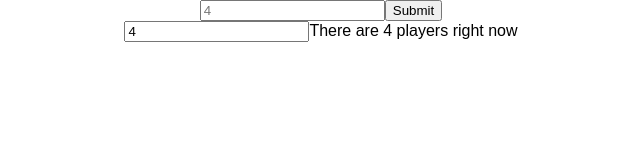
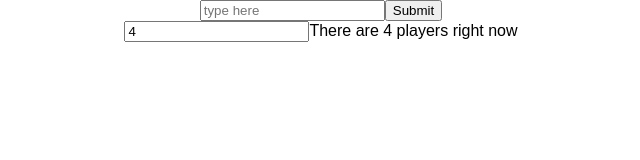
Before and after one commit to kevintamarus/palindrome-app, a React (Create React App) app: page / in a window 1280 px wide. Shown: the top 160 px of the page, without its empty margins (319-959 px from the left). Built offline with nearby package versions, Linux system fonts and the light colour scheme.

Commit message:
util created to have all state in one store

```diff
--- a/src/App.js
+++ b/src/App.js
@@ -2,7 +2,7 @@ import React, { Component } from 'react';
 import './App.css';
 import Child from './Child';
 
-import { PlayersProvider, PlayersConsumer } from './Players';
+import { Providers } from './util';
 
 class App extends Component {
   constructor(props) {
@@ -33,24 +33,17 @@ class App extends Component {
 
   render() {
     return (
-      <PlayersProvider>
-        <PlayersConsumer>
-        {value => {
-          const {players} = value;
-          return (
+      <Providers>
         <div className="App">
           <form onSubmit={this.handleSubmit}>
-                <input value={this.state.input} onChange={e => this.handleInput(e)} placeholder={players}/>
+            <input value={this.state.input} onChange={e => this.handleInput(e)} placeholder="type here"/>
             <button type="submit">Submit</button>
           </form>
           {this.state.isPalindrome && <p>This is a palindrome</p>}
           {this.state.isPalindrome === false && <p>This is NOT a palindrome</p>}
         <Child/>
         </div>
-          )
-        }}
-        </PlayersConsumer>
-      </PlayersProvider>
+      </Providers>
     );
   }
 }
--- a/src/Child.js
+++ b/src/Child.js
@@ -1,12 +1,12 @@
 import React, { Component } from 'react';
-import { PlayersConsumer } from './Players';
+import { Consumers } from './util';
 
 export default class Child extends Component {
   render() {
     return (
-      <PlayersConsumer>
+      <Consumers>
         {value => {
-          const {players, changePlayerNumber} = value;
+          const {players, changePlayerNumber} = value.players;
           return (
             <div>
               <input value={players} onChange={e => changePlayerNumber(e.target.value)}/>
@@ -14,7 +14,7 @@ export default class Child extends Component {
             </div>
           )
         }}
-      </PlayersConsumer>
+      </Consumers>
     )
   }
 }
--- a/src/Players.js
+++ b/src/Players.js
@@ -1,4 +1,4 @@
-import React, {Component} from 'react';
+import React, { Component } from 'react';
 
 const PlayersContext = React.createContext();
 
@@ -11,12 +11,14 @@ export class PlayersProvider extends Component {
     this.setState({players: number});
   }
 
+
   render() {
     return (
       <PlayersContext.Provider
         value={{
           players: this.state.players,
-          changePlayerNumber: this.changePlayerNumber
+          changePlayerNumber: this.changePlayerNumber,
+          playerIncrease: this.playerIncrease
         }}
       >
         {this.props.children}
--- /dev/null
+++ b/src/util.js
@@ -0,0 +1,25 @@
+import React, { Component } from 'react';
+import { PlayersProvider, PlayersConsumer } from './Players';
+import { ThemeProvider, ThemeConsumer } from './Theme';
+
+export function Providers({children}) {
+  return (
+    <PlayersProvider>
+      <ThemeProvider>
+        {children}
+      </ThemeProvider>
+    </PlayersProvider>
+  )
+}
+
+export function Consumers({children}) {
+  return (
+    <PlayersConsumer>
+      {players => (
+        <ThemeConsumer>
+          {theme => children({players, theme})}
+        </ThemeConsumer>
+      )}
+    </PlayersConsumer>
+  )
+}
```
Lines whose indentation alone changed are shown as unchanged.
